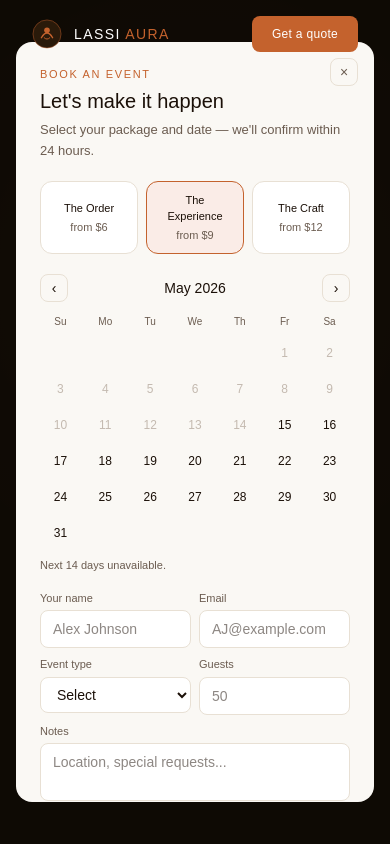
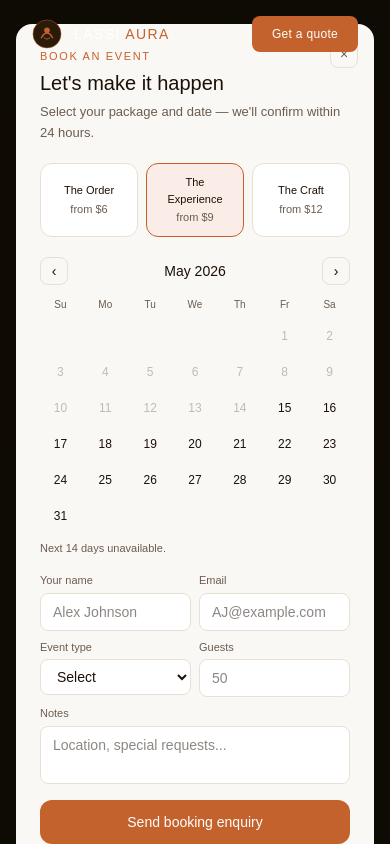
Before and after one commit to bunnyhitesh-code/lassiaura, a Next.js app: page / in a window 390 px wide. Both pictures are taken after a click on the button "Book your event". Shown: the top 844 px of the page. Built offline with nearby package versions, Linux system fonts and the light colour scheme.

Commit message:
fix mobile navbar and modal overlap

```diff
--- a/app/page.tsx
+++ b/app/page.tsx
@@ -24,7 +24,7 @@ function Navbar({ onBook }: { onBook: () => void }) {
           <circle cx="16" cy="12" r="3" fill="#C4622D"/>
           <path d="M13 20 Q16 23 19 20" stroke="#C4622D" strokeWidth="1" fill="none" strokeLinecap="round"/>
         </svg>
-        <span className="text-white font-medium tracking-widest text-sm">LASSI <span className="text-[#C4622D]">AURA</span></span>
+        <span className="text-white font-medium tracking-widest text-sm whitespace-nowrap">LASSI <span className="text-[#C4622D]">AURA</span></span>
       </div>
       <div className="hidden md:flex gap-8 text-xs text-white/50 tracking-widest uppercase">
         <a href="#experience" className="hover:text-white transition-colors">Experience</a>
@@ -671,9 +671,9 @@ function Modal({ initial, onClose }: { initial: string; onClose: () => void }) {
   };
 
   return (
-    <div className="fixed inset-0 z-50 flex items-center justify-center p-4"
+    <div className="fixed inset-0 z-50 flex items-center justify-center p-4 pt-16 overflow-y-auto"
       style={{ background: "rgba(15,10,5,0.9)" }} onClick={onClose}>
-      <div className="bg-[#FAF8F4] rounded-2xl p-6 w-full max-w-md relative max-h-[90vh] overflow-y-auto"
+      <div className="bg-[#FAF8F4] rounded-2xl p-6 w-full max-w-md relative max-h-screen overflow-y-auto"
         onClick={e => e.stopPropagation()}>
         <button onClick={onClose} className="absolute top-4 right-4 w-7 h-7 border border-[#E8E0D4] rounded-lg text-sm text-[#6B5C50] hover:bg-[#F2EEE6]">×</button>
 
```
